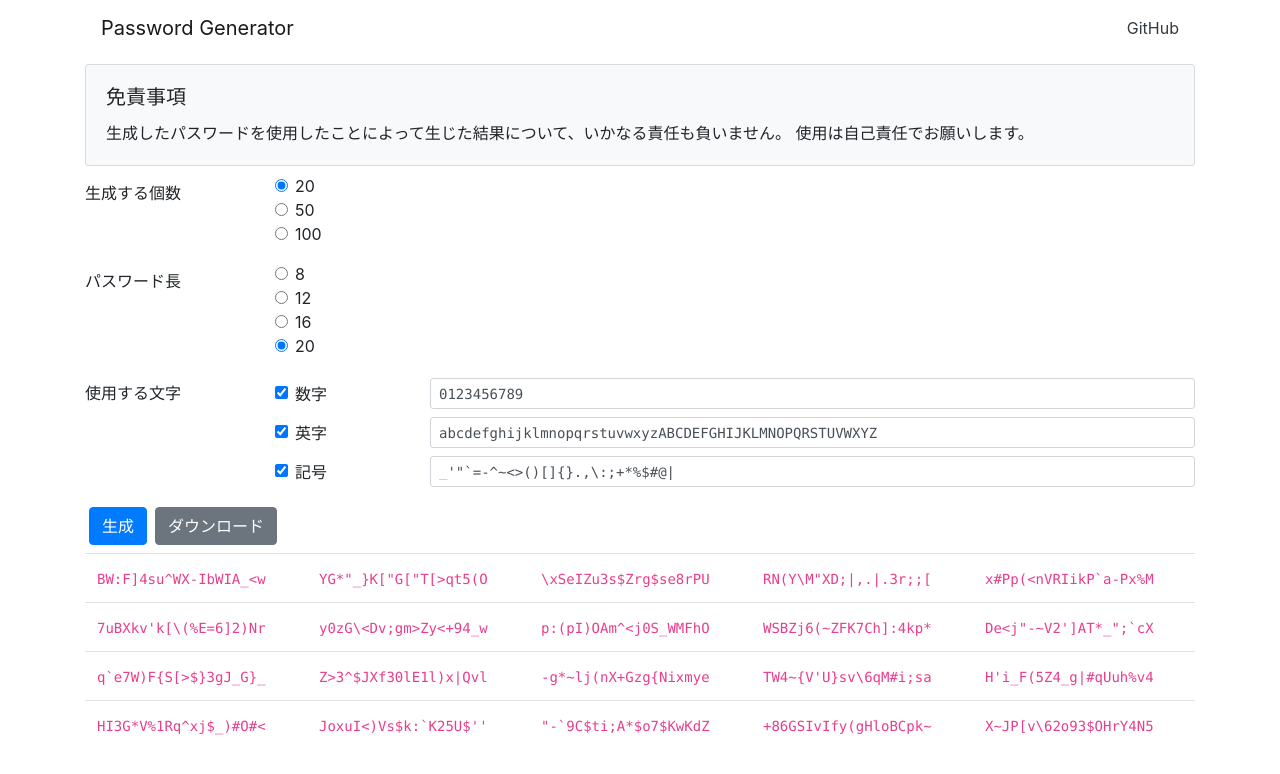
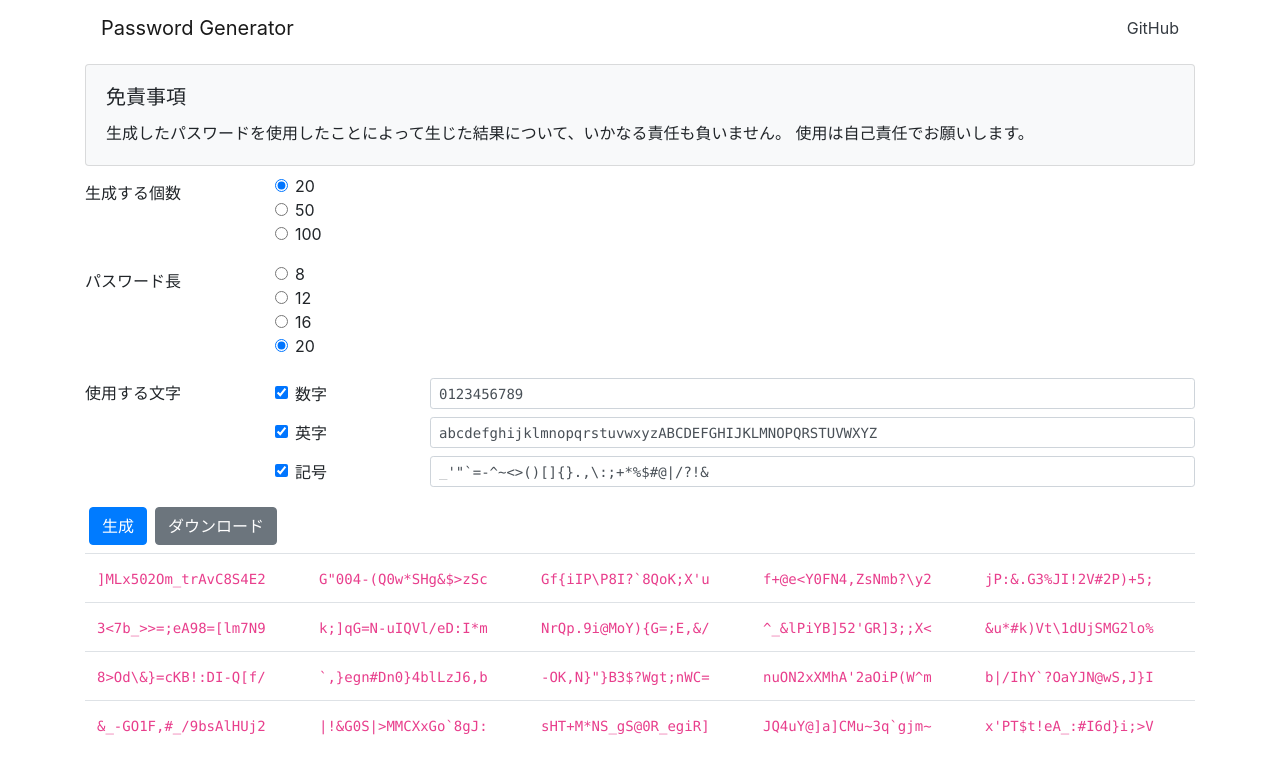
Before and after one commit to ttk1/password-generator, a React app: page / in a window 1280 px wide. Shown: the top 774 px of the page. Built offline with nearby package versions, Linux system fonts and the light colour scheme; the HTML template or start-up script is replaced by a standard one.

Commit message:
記号に `/` `?` `!` `&` を追加

```diff
--- a/src/main.tsx
+++ b/src/main.tsx
@@ -23,7 +23,7 @@ const defaultPasswordChars = {
   ],
   symbol: [
     // 記号
-    '_', '\'', '"', '`', '=', '-', '^', '~', '<', '>', '(', ')', '[', ']', '{', '}', '.', ',', '\\', ':', ';', '+', '*', '%', '$', '#', '@', '|'
+    '_', '\'', '"', '`', '=', '-', '^', '~', '<', '>', '(', ')', '[', ']', '{', '}', '.', ',', '\\', ':', ';', '+', '*', '%', '$', '#', '@', '|', '/', '?', '!', '&'
   ]
 };
 
```
